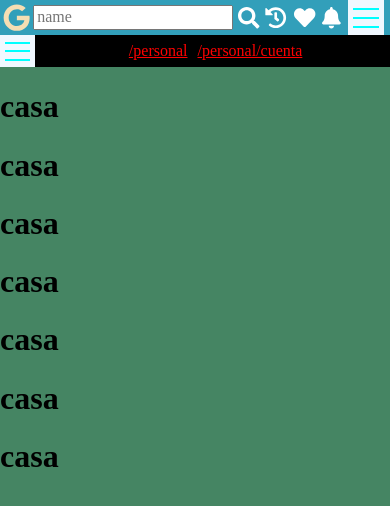
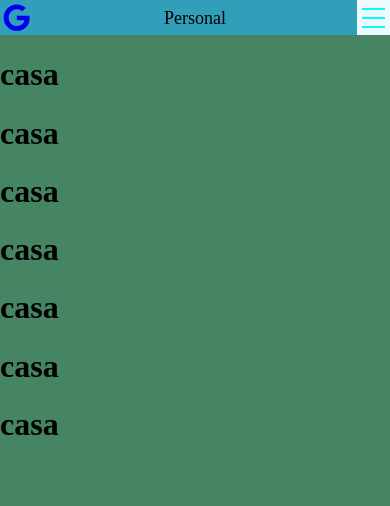
Before and after one commit to Daniebla/proyecto-market, a React (Create React App) app in the folder frontEnd/: page /personal in a window 390 px wide. Shown: the top 506 px of the page. Built offline with nearby package versions, Linux system fonts and the light colour scheme; sample sign-in values are in the browser's storage.

Commit message:
cambios para header en personal
se creo un nuevo tipo de base para personal que incluya los 3 elementos con grid, se realizo un componente que albergue boton burguer, título y logo que redirecciona, se creo un css para esos elementos, se utiliza ahora para perssonal este header.

```diff
--- a/frontEnd/src/components/componentesPages/base/BaseMenu/BaseMenu.js
+++ b/frontEnd/src/components/componentesPages/base/BaseMenu/BaseMenu.js
@@ -33,7 +33,7 @@ const BaseMenu = ()=>{
     return(
     <>
         <Link to="/" className="topbar__logo">
-        <FontAwesomeIcon icon={faGoogle} />
+            <FontAwesomeIcon icon={faGoogle} />
          </Link>
         <div className="topbar">
             <form className="buscador-box">
--- a/frontEnd/src/components/componentesPages/base/baseGrid.css
+++ b/frontEnd/src/components/componentesPages/base/baseGrid.css
@@ -20,13 +20,40 @@
     .header { background-color: rgba(28, 149, 179, 0.9); grid-column: 1/2; grid-row: 1/2;
          display: grid; grid-template-columns: 8.5% 91.5%; grid-template-rows: 100%;}
 
-    .main { background-color: rgb(69, 133, 99); grid-column: 1 /2; grid-row: 2 / 3; padding: 0; margin: 0;  }
+    .main { background-color: rgb(69, 133, 99); grid-column: 1/2; grid-row: 2/3; padding: 0; margin: 0;  }
 
     /* LOGIN LOGIN LOGIN LOGIN LOGIN LOGIN LOGIN LOGIN LOGIN LOGIN LOGIN LOGIN LOGIN LOGIN LOGIN */
 
     .body_login{ display: grid; grid-template-columns: 100%; grid-template-rows: 100%; }
     .header_login{ width: 0px; height: 0px;}
     .main_login{ grid-row: 1/2; grid-column: 1/2; background-color: rgb(69, 133, 99); }
+
+   /* TitleMenu --- TitleMenu --- TitleMenu --- TitleMenu --- TitleMenu --- TitleMenu ---TitleMenu */
+
+    .body_TitleMenu{
+      display: grid;
+      grid-template-columns: 100%;
+      grid-template-rows: 35px 1fr;
+    }
+
+    .header_TitleMenu{
+      background-color: rgba(28, 149, 179, 0.9);
+      grid-column: 1/2;
+      grid-row: 1/2;
+      display: grid;
+      grid-template-columns: 8.5% 83% 8.5%;
+      grid-template-rows: 100%;
+    }
+
+    .main_TitleMenu{
+      grid-row: 2/3;
+      grid-column: 1/2;
+      background-color: rgb(69, 133, 99);
+    }
+
+    /* .body_TitleMenu{
+      display: grid; grid-template-columns: 100%; grid-template-rows: 35px 1fr;
+    } */
 
 }
 
--- a/frontEnd/src/components/componentesPages/base/baseHeaderRoutes.js
+++ b/frontEnd/src/components/componentesPages/base/baseHeaderRoutes.js
@@ -1,4 +1,5 @@
 import { Switch,Route } from "react-router"
+import { HeaderPageMenuTitle } from "../../headerPageMenuTitle/HeaderPageMenuTitle"
 import BaseMenu from "./BaseMenu/BaseMenu"
 
 
@@ -9,7 +10,7 @@ export const BaseHeaderRoutes = ({setRuta})=>{
             <Switch>
                 <Route exact path="/"  component={BaseMenu}/>
 
-                <Route path="/personal" component={BaseMenu}/>
+                <Route path="/personal" component={HeaderPageMenuTitle}/>
                 {/* <Route exact path="/login" >
                 </Route> */}
 
--- a/frontEnd/src/components/componentesPages/personal/Personal.js
+++ b/frontEnd/src/components/componentesPages/personal/Personal.js
@@ -26,15 +26,15 @@ export const Personal = ()=>{
     const dispatch = useDispatch()
 
     useEffect(()=>{
-        dispatch(change_class_element_body_action('body'))
-        dispatch(change_class_element_header_action('header'))
-        dispatch(change_class_element_main_action('main'))
+        dispatch(change_class_element_body_action('body_TitleMenu'))
+        dispatch(change_class_element_header_action('header_TitleMenu'))
+        dispatch(change_class_element_main_action('main_TitleMenu'))
 
     },[])
 
     return(
         <>
-            <SubMenuApp lista={personalSubMenuConfig.lista} />
+            {/* <SubMenuApp lista={personalSubMenuConfig.lista} /> */}
             <PersonalRoutes />
         </>
     )
--- /dev/null
+++ b/frontEnd/src/components/headerPageMenuTitle/HeaderPageMenuTitle.js
@@ -0,0 +1,27 @@
+import { Link } from 'react-router-dom'
+import { toggle_button_base_menu_action } from '../../baseApp1/redux/actions/burgerBottonBaseMenuAction'
+import { BurgerBottonApp } from '../burgerBotton/BurgerBottonApp'
+import { FontAwesomeIcon } from "@fortawesome/react-fontawesome";
+import {faGoogle} from '@fortawesome/free-brands-svg-icons'
+
+import './headerPageMenuTitle.css'
+
+
+export const HeaderPageMenuTitle = () => {
+
+    return(
+        // <h1>haber que pedo</h1>
+        // <div className="headerPageMenuTitle">
+
+        // </div>
+        <>
+        <Link to="/" className="headerPageMenuTitle-logo">
+            <FontAwesomeIcon icon={faGoogle} />
+        </Link>
+        <p className="headerPageMenuTitle-title">
+            Personal
+        </p>
+        <BurgerBottonApp clases = "headerPageMenuTitle-bottonMenu" nameState={"burger_botton_base_menu"} action={toggle_button_base_menu_action}/>
+        </>
+    )
+}
--- /dev/null
+++ b/frontEnd/src/components/headerPageMenuTitle/headerPageMenuTitle.css
@@ -0,0 +1,23 @@
+.headerPageMenuTitle-logo{
+    grid-column: 1/2;
+    grid-row: 1/2;
+    font-size: 7vw; display: flex; align-items: center; justify-content: center; background-repeat: no-repeat; text-decoration: none;
+}
+
+.headerPageMenuTitle-title{
+    grid-column: 2/3;
+    grid-row: 1/2;
+    line-height: 0;
+    text-align: center;
+    font-size:large;
+    text-decoration :dotted ;
+    /* background-color: blue; */
+}
+
+
+
+.headerPageMenuTitle-bottonMenu{
+    grid-column: 3/4;
+    grid-row: 1/2;
+    /* background-color: blue; */
+}
```
